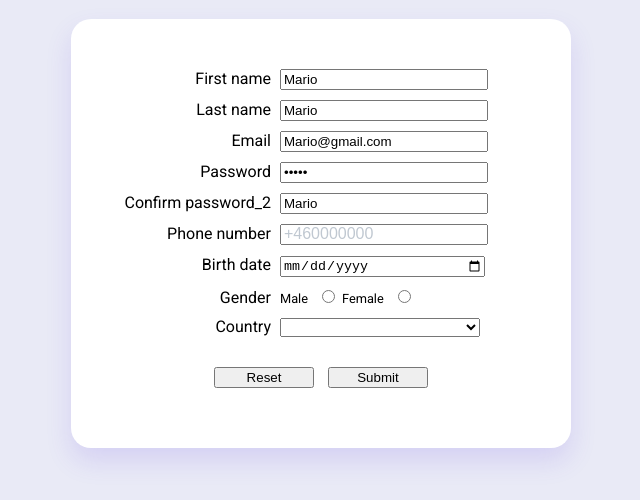
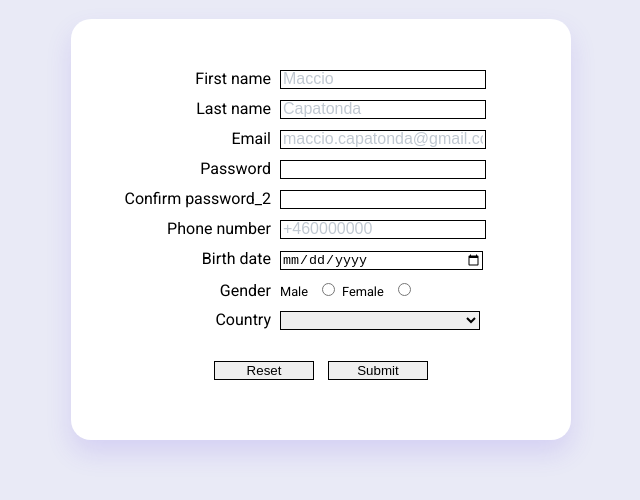
Before and after one commit to kopiro/todolist-app-lessons-cc, a website: page public/signup.html in a window 1280 px wide. Shown: the part 62-562 px from the top of the page, without its empty margins (319-959 px from the left). Drawn offline with Linux system fonts and the light colour scheme.

Commit message:
Adding stuff

```diff
--- a/public/signup.html
+++ b/public/signup.html
@@ -17,30 +17,28 @@
         <form action="/register" method="POST">
             <div>
                 <label for="first_name">First name</label>
-                <input value="Mario" type="text" id="first_name" name="first_name" placeholder="Maccio" required
-                    minlength="1" />
+                <input type="text" id="first_name" name="first_name" placeholder="Maccio" required minlength="1" />
             </div>
             <div>
                 <label for="last_name">Last name</label>
-                <input value="Mario" type="text" id="last_name" name="last_name" placeholder="Capatonda" required />
+                <input type="text" id="last_name" name="last_name" placeholder="Capatonda" required />
             </div>
             <div>
                 <label for="email">Email</label>
-                <input value="Mario@gmail.com"
-                    pattern="^[a-zA-Z0-9.!#$%&'*+/=?^_`{|}~-]+@[a-zA-Z0-9-]+(?:\.[a-zA-Z0-9-]+)*$" type="text"
+                <input pattern="^[a-zA-Z0-9.!#$%&'*+/=?^_`{|}~-]+@[a-zA-Z0-9-]+(?:\.[a-zA-Z0-9-]+)*$" type="text"
                     id="email" name="email" placeholder="maccio.capatonda@gmail.com" required />
             </div>
             <div>
                 <label for="password">Password</label>
-                <input value="Mario" type="password" id="password" name="password" minlength="6" required />
+                <input type="password" id="password" name="password" minlength="6" required />
             </div>
             <div>
                 <label for="password_2">Confirm password_2</label>
-                <input value="Mario" type="password_2" id="password_2" name="password_2" minlength="6" required />
+                <input type="password" id="password_2" name="password_2" minlength="6" required />
             </div>
             <div>
                 <label for="tel">Phone number</label>
-                <input type="tel" id="tel" name="tel" placeholder="+460000000" />
+                <input type="tel" id="tel" name="tel" placeholder="+460000000" pattern="\d+" />
             </div>
             <div>
                 <label for="birth_date">Birth date</label>
--- a/public/signup.js
+++ b/public/signup.js
@@ -1,10 +1,17 @@
 const form = document.querySelector("form");
+const password = document.querySelector("#password");
+const password2 = document.querySelector("#password_2");
 
 form.addEventListener("submit", async (e) => {
   // HTML forms sends the data for us!
   // We need to prevent that because we want to do it
   // with the fetch.... therefore....
   e.preventDefault();
+
+  if (password.value !== password2.value) {
+    alert("Password should match");
+    return;
+  }
 
   // Get the data and the values of the form
   const fd = new FormData(form);
--- a/public/style.css
+++ b/public/style.css
@@ -128,10 +128,23 @@ form label {
 form input,
 form select {
   width: 200px;
+  border: 1px solid black;
 }
 
 form input[type="radio"] {
   width: initial;
+}
+
+form input:invalid:placeholder-shown {
+  border: 1px solid black;
+}
+
+form input[type="password"]:invalid:empty {
+  border: 1px solid black;
+}
+
+form input:invalid {
+  border: 1px solid red;
 }
 
 form .label_gender {
```
Also changed, not shown: 1 other file.
